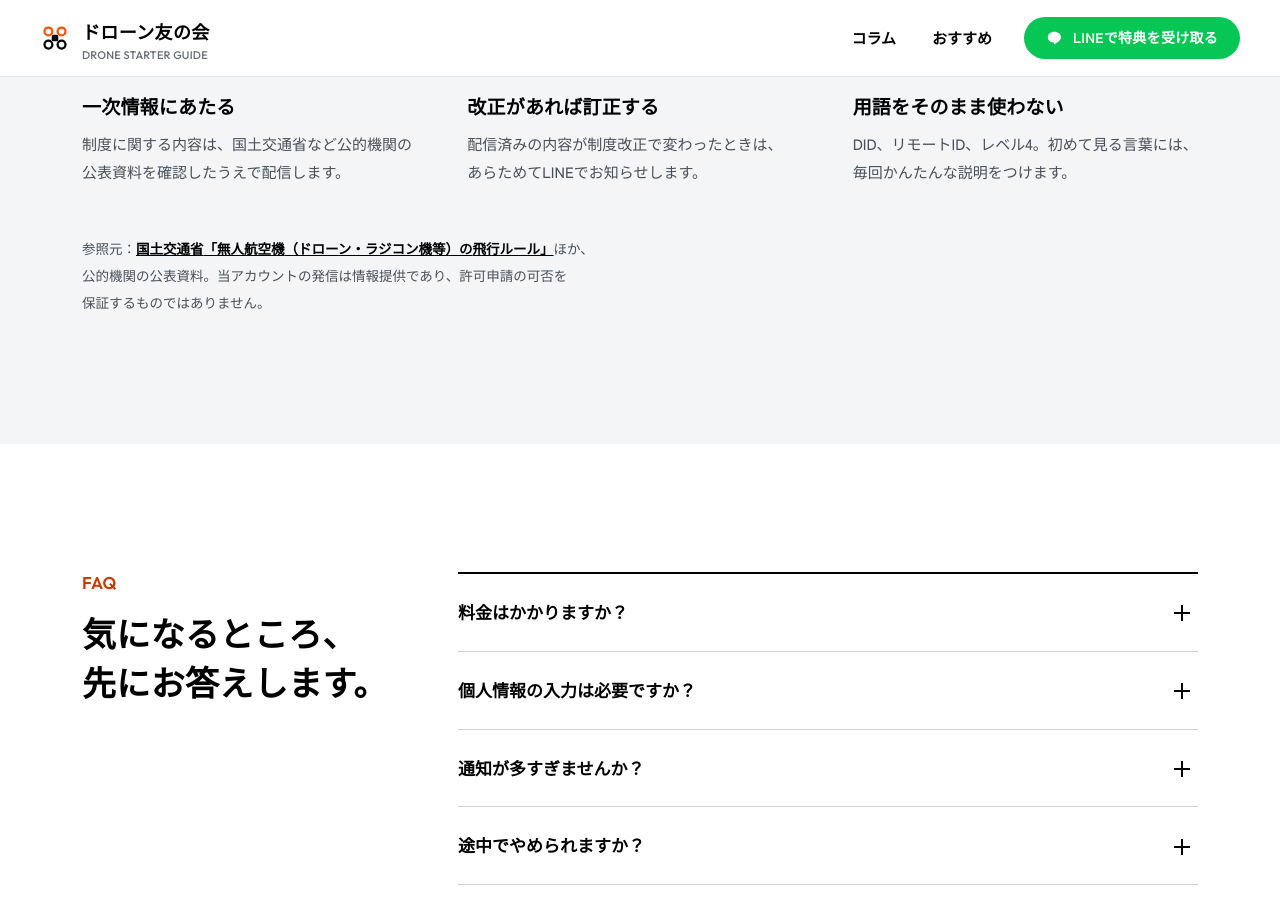
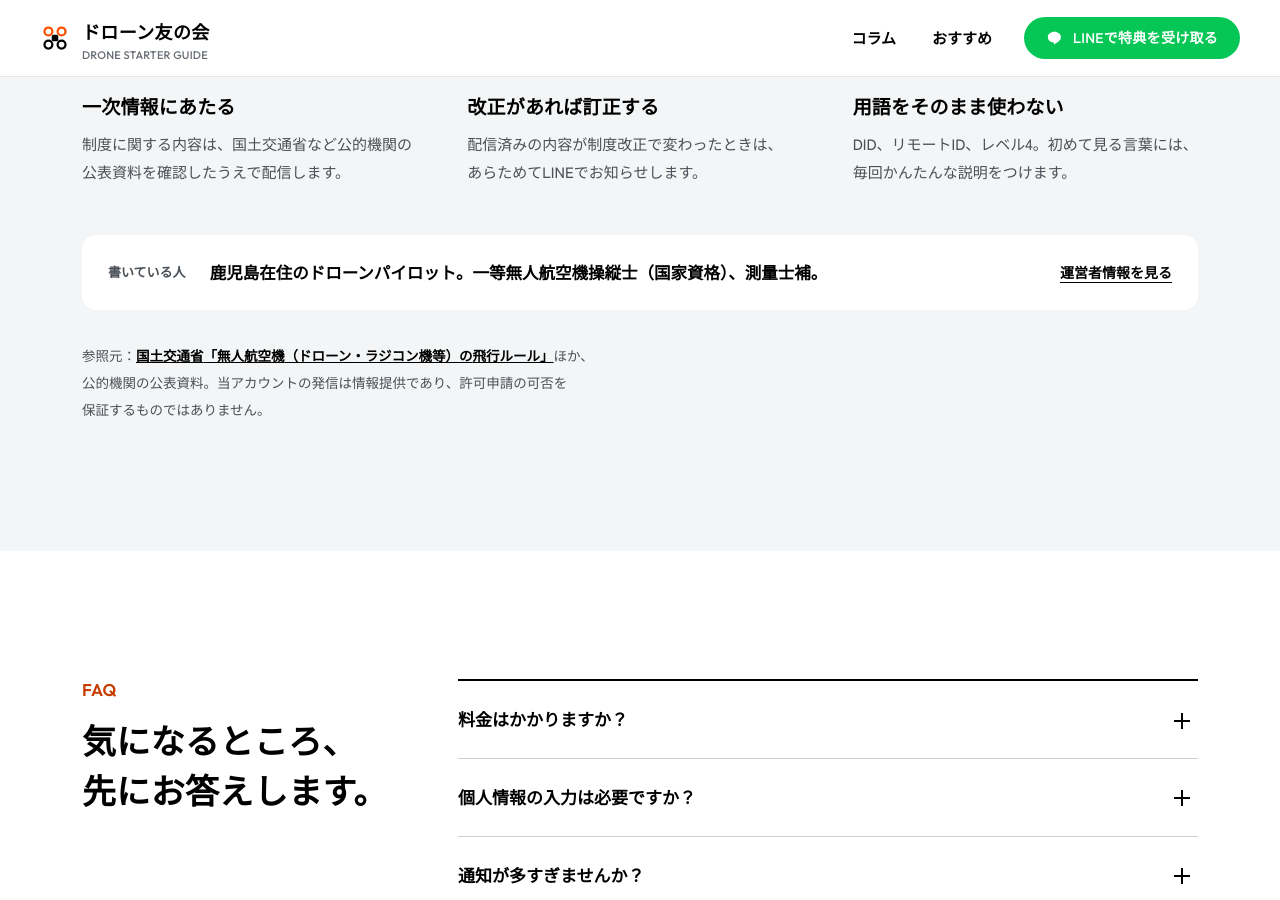
Before and after one commit to KoheiMizoguchi/drone-tomonokai, a Jekyll site: the page built from index.html, in a window 1280 px wide and 900 px high, scrolled down 6259 px. Built offline with Jekyll 4.4.1, drawn with Linux system fonts in a browser that asks for light colours.

Commit message:
運営者情報のプロフィールを先頭に移動し、トップに書いている人の紹介を追加
Co-Authored-By: Claude Opus 5.5 <noreply@anthropic.com>

```diff
--- a/index.html
+++ b/index.html
@@ -139,7 +139,12 @@ layout: null
 .t-card{border-top:2px solid #000;padding-top:24px}
 .t-card h3{font-size:19px;margin-bottom:10px}
 .t-card p{font-size:15px;color:var(--ink-2)}
-.source{margin-top:48px;font-size:13.5px;color:var(--ink-2);line-height:2;max-width:78ch}
+.author{margin-top:48px;display:flex;flex-wrap:wrap;align-items:center;gap:8px 24px;padding:22px 26px;background:#fff;border-radius:var(--r)}
+.author-h{font-size:13px;font-weight:700;color:var(--ink-2);flex:none}
+.author-txt{font-weight:900;font-size:16.5px;flex:1 1 320px}
+.author-link{font-weight:700;font-size:14px;color:#000;text-underline-offset:4px;white-space:nowrap}
+@media (max-width:760px){.author{padding:20px}.author-txt{font-size:15.5px}}
+.source{margin-top:32px;font-size:13.5px;color:var(--ink-2);line-height:2;max-width:78ch}
 .source a{color:#000;font-weight:700}
 @media (max-width:900px){.trust{grid-template-columns:1fr;gap:32px}}
 
@@ -427,6 +432,11 @@ layout: null
           <p>DID、<wbr>リモートID、<wbr>レベル4。<wbr>初めて<wbr>見る<wbr>言葉には、<wbr>毎回かんたんな<wbr>説明をつけます。</p>
         </div>
       </div>
+      <div class="author">
+        <p class="author-h">書いている人</p>
+        <p class="author-txt">鹿児島在住の<wbr>ドローンパイロット。<wbr><span class="nb">一等無人航空機操縦士</span>（国家資格）、<wbr>測量士補。</p>
+        <a class="author-link" href="{{ '/about/' | relative_url }}">運営者情報を<wbr>見る</a>
+      </div>
       <p class="source">
         参照元：<a href="https://www.mlit.go.jp/koku/drone/" target="_blank" rel="noopener">国土交通省<wbr>「無人航空機<wbr>（ドローン・ラジコン機等）の<wbr>飛行ルール」</a>ほか、<wbr>公的機関の<wbr>公表資料。<wbr>当アカウントの<wbr>発信は<wbr>情報提供であり、<wbr>許可申請の<wbr>可否を<wbr>保証するものではありません。
       </p>
```
Also changed, not shown: about.md (+9 -9 lines).
